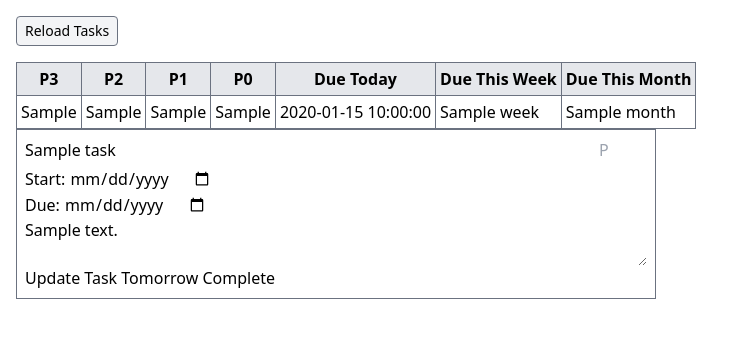
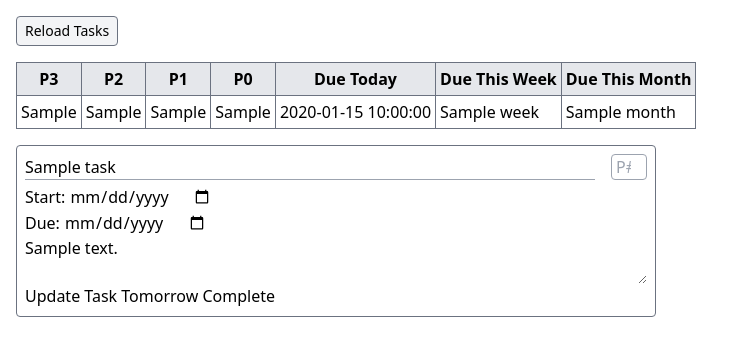
Before and after one commit to karagenit/todo, a Flask app: template templates/index.html in a window 1280 px wide. Shown: the top 356 px of the page, without its empty margins (0-743 px from the left). Run offline with Flask 3, Linux system fonts and the light colour scheme; the template is opened without the code that fills it: most values are stand-ins (such as "Sample title", 1, 10 or a date in 2020); some libraries are stand-ins or nearby versions.

Commit message:
Style Task

```diff
--- a/templates/index.html
+++ b/templates/index.html
@@ -37,11 +37,11 @@
 
 
     {% for task in tasks %}
-    <form action="/update" method="POST" class="border border-gray-500 flex flex-col max-w-[40em] p-2">
+    <form action="/update" method="POST" class="border border-gray-500 rounded flex flex-col max-w-[40em] p-2 mt-4">
         <input type="hidden" name="task_id" value="{{ task.id }}">
         <div class="flex flex-row mb-1">
-            <input type="text" name="title" value="{{ task.title }}" placeholder="Task Title" class="flex-grow mr-1">
-            <input type="number" name="priority" value="{{ task.priority }}" max="3" min="1" placeholder="P" class="w-[3em]">
+            <input type="text" name="title" value="{{ task.title }}" placeholder="Task Title" class="flex-grow mr-4 border-b border-gray-400">
+            <input type="number" name="priority" value="{{ task.priority }}" max="3" min="1" placeholder="P#" class="w-9 border rounded border-gray-400 pl-1">
         </div>
         <div class="form-row">
             <div class="form-row">
```
